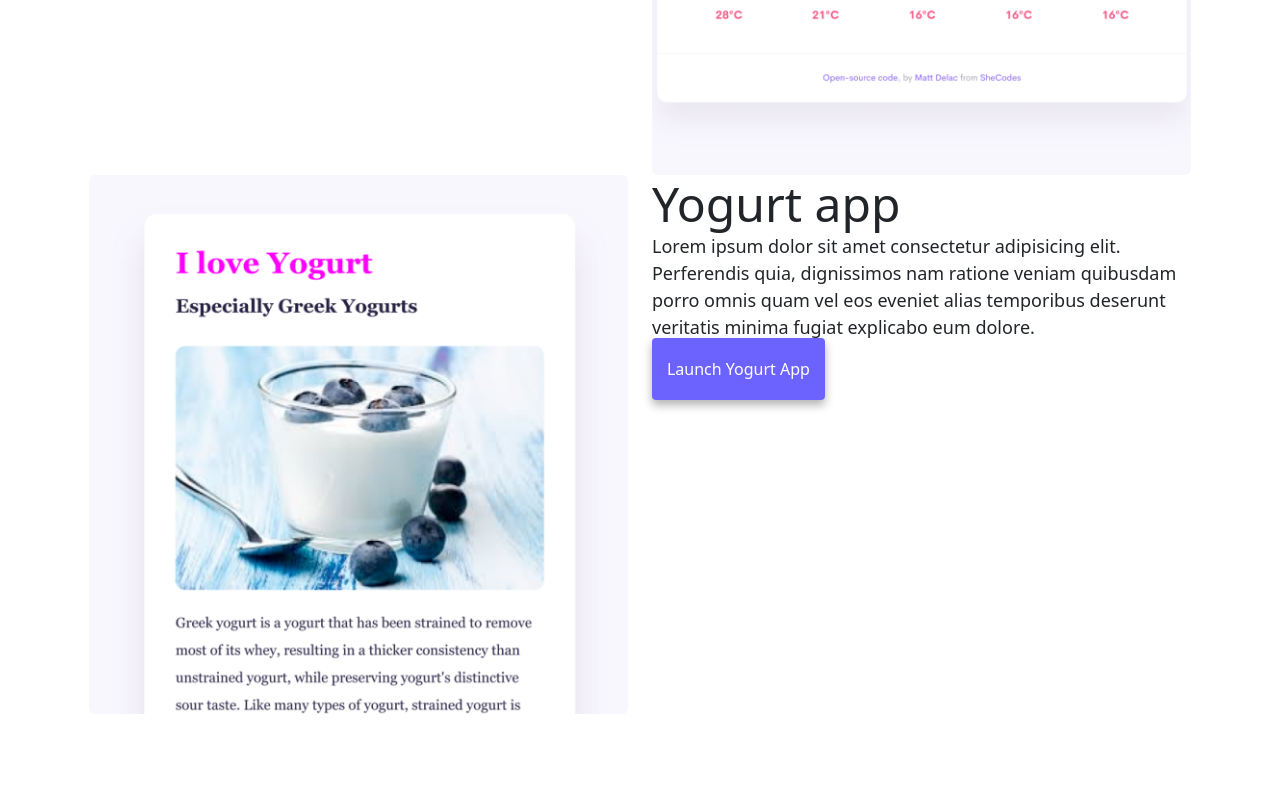
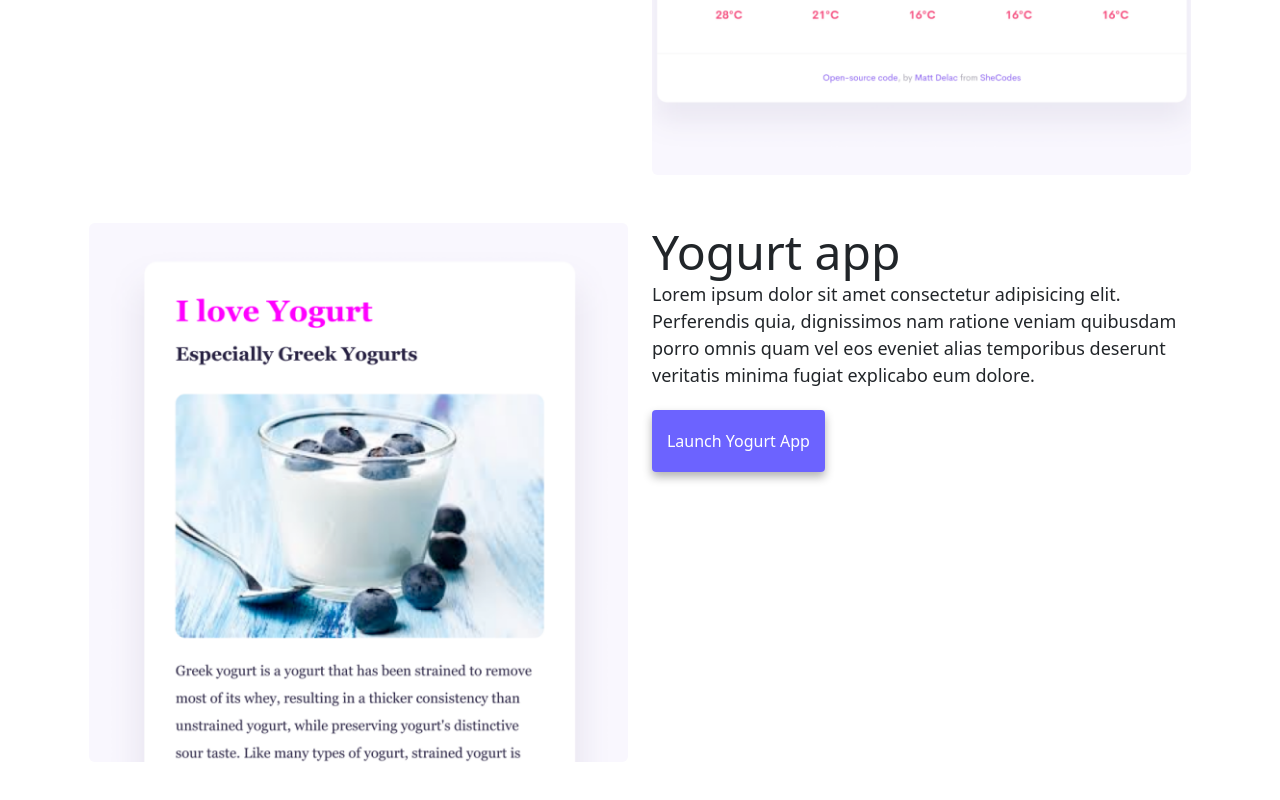
Before and after one commit to kathleen-mayfield/SCresponsiveWK3, a website: page index.html in a window 1280 px wide. Shown: the part 1447-2247 px from the top of the page. Drawn offline with nearby package versions, Linux system fonts and the light colour scheme.

Commit message:
Update index.html

```diff
--- a/index.html
+++ b/index.html
@@ -114,12 +114,12 @@
           <img
             src="images/yogurt.png"
             alt="yogurt in a glass topped with blueberries"
-            class="img-fluid rounded mb-5 d-none d-md-block"
+            class="img-fluid rounded mt-5 d-none d-md-block"
           />
         </div>
         <div class="col-md-6">
-          <h2>Yogurt app</h2>
-          <p>
+          <h2 class="mt-5">Yogurt app</h2>
+          <p class="pb-4">
             Lorem ipsum dolor sit amet consectetur adipisicing elit. Perferendis
             quia, dignissimos nam ratione veniam quibusdam porro omnis quam vel
             eos eveniet alias temporibus deserunt veritatis minima fugiat
```
